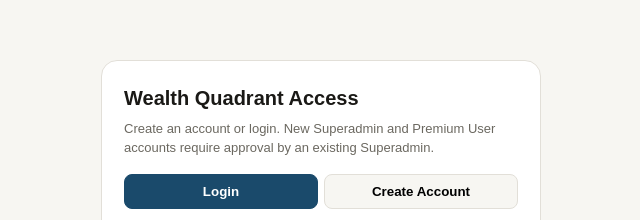
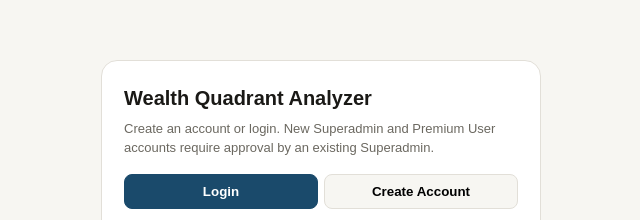
Before and after one commit to ahmadz02/wealthquadrantanalysis, a plain HTML site: page index.html in a window 1280 px wide. Shown: the part 150-370 px from the top of the page, 319-959 px from the left. Drawn offline with nearby package versions, Linux system fonts and the light colour scheme.

Commit message:
Add files via upload

```diff
--- a/index.html
+++ b/index.html
@@ -12,7 +12,7 @@
 
 <div class="auth-page" id="authPage">
   <div class="auth-card">
-    <div class="auth-title">Wealth Quadrant Access</div>
+    <div class="auth-title">Wealth Quadrant Analyzer</div>
     <div class="auth-sub">Create an account or login. New Superadmin and Premium User accounts require approval by an existing Superadmin.</div>
     <div class="auth-tabs">
       <button class="auth-tab active" id="loginTab" onclick="WQAuth.showAuthMode('login')">Login</button>
```
